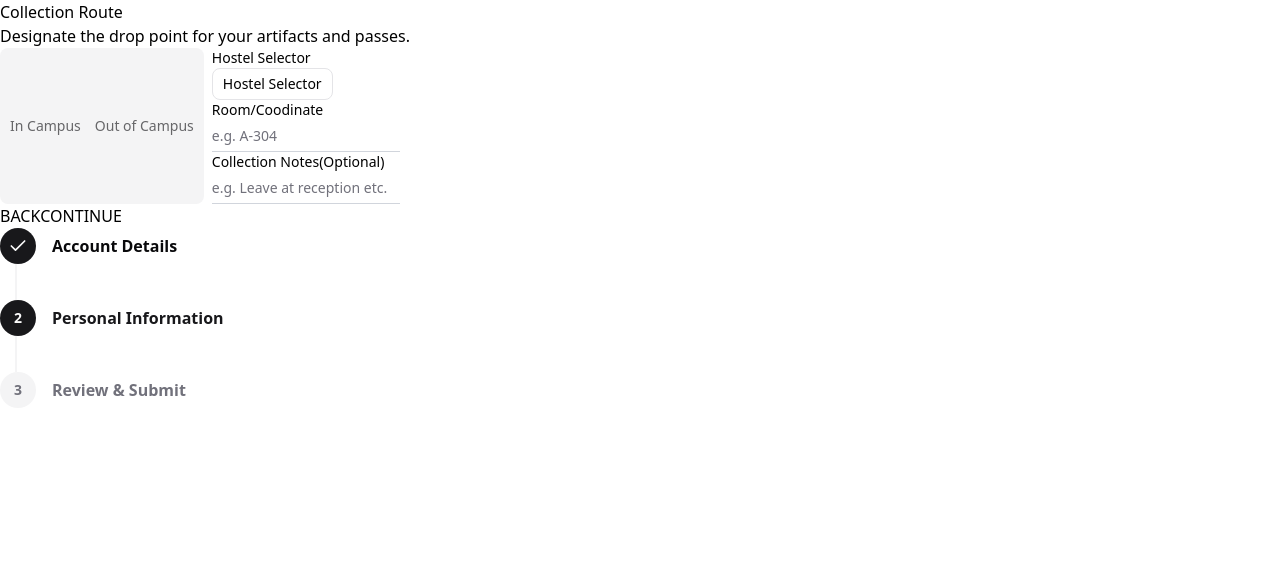
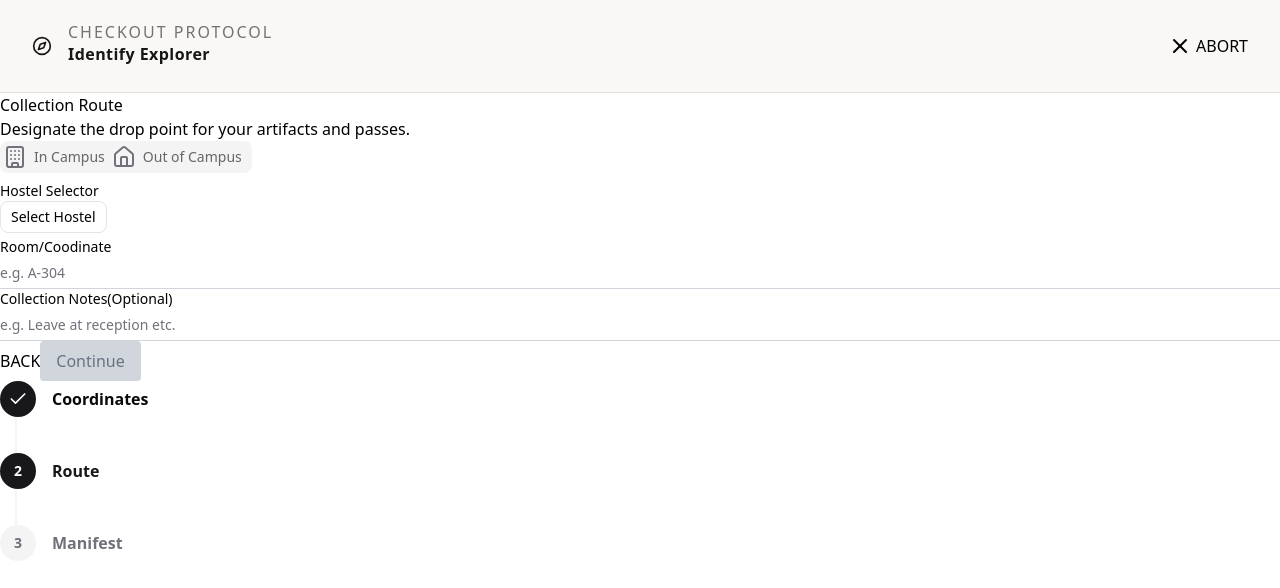
Before and after one commit to Yogitha-009/tedx-merchAndPasses, a Next.js app: page /collectionRoute in a window 1280 px wide. Shown: the top 588 px of the page. Built offline with nearby package versions, Linux system fonts and the light colour scheme.

Commit message:
collection route and checkout coordinated page working

```diff
--- a/app/checkoutCoordinates/page.tsx
+++ b/app/checkoutCoordinates/page.tsx
@@ -1,17 +1,128 @@
+'use client';
+
 import Link from "next/link";
+import{useForm} from "react-hook-form";
+import { zodResolver } from "@hookform/resolvers/zod";
+import { Stepper } from "@/components/modern-ui/stepper";
+import { useRouter } from "next/dist/client/components/navigation";
+import {
+    checkoutCoordinatesSchema,
+    type CheckoutCoordinatesData } from "@/lib/validations/checkoutCoordinatesSchema";
+import {
+  X,
+  Mail,
+  Phone,
+  User,
+} from "lucide-react";
+
 
 export default function CheckoutCoordinates() {
+    const router = useRouter();
+    const steps = [
+    { id: 1, title: "Coordinates" },
+    { id: 2, title: "Route" },
+    { id: 3, title: "Manifest" }
+  ];
+
+  const {
+    register,
+    handleSubmit,
+    formState: { errors, isValid },
+  } = useForm<CheckoutCoordinatesData>({
+    resolver: zodResolver(checkoutCoordinatesSchema),
+    mode: "onChange",
+  });
+
+  const onSubmit = (data: CheckoutCoordinatesData) => {
+    router.push("/collectionRoute");
+  };
+
     return (
         <div>
+            <form onSubmit={handleSubmit(onSubmit)}>
+            <nav className="
+            w-full
+            flex
+            items-center
+            justify-between
+            px-4 md:px-6 lg:px-8
+            py-4 md:py-6
+            border-b
+            border-stone-300/60
+            bg-[#F9F8F6]
+            ">
+                <div className="flex gap-2 md:gap-3 lg:gap-4">
+                <img src="/Icon.svg" alt="icon" height={20} width={20}/>
+                <div>
+                    <p className="
+                    uppercase
+                    font-light
+                    text-[#79716B]
+                    font-weight-400
+                    leading-4
+                    tracking-[2px]
+                    font-size-10
+                    ">checkout protocol</p>
+                    <h1 className="
+                    text-[#171717]
+                    font-size-18
+                    tracking-[0.45px]
+                    leading-7
+                    font-weight-500
+                    font-semibold
+                    ">Identify Explorer</h1>
+                </div>
+                </div>
+                <div className="flex gap-1">
+                    <Link href="/"><X></X></Link>
+                    <p className="
+                    uppercase
+                    ">abort</p>
+                </div>
+            </nav>
+
+            <div>
             <h1>Transmission Details</h1>
             <h2>Please identify yourself for the expedition log.</h2>
+            </div>
+
+            <div className="flex gap-1">
+            <User className="h-4 w-4 my-1"></User>
             <h1>Explorer Designation</h1>
-            <input type="text" name="Full Name" placeholder="Enter your full name" />
+            </div>
+            <input type="text"  placeholder="Enter your full name"
+            {...register("ExplorerDesignation")}
+            />
+            <p>{errors.ExplorerDesignation?.message}</p>
+
+            <div className="flex gap-1">
+            <Mail className="h-4 w-4 my-1"></Mail>
             <h1>Comm Link</h1>
-            <input type="text" name="Comm Link" placeholder="Enter your Email Address" />
+            </div>
+            <input type="text"  placeholder="Email Address"
+            {...register("commLink")}
+            />
+
+            <p>{errors.commLink?.message}</p>
+
+            <div className="flex gap-1">
+            <Phone className="h-4 w-4 my-1"></Phone>
             <h1>Priority Frequency</h1>
-            <input type="text" name="Priority Frequency" placeholder="Enter your phone number" />
-            <Link href="/collectionRoute">Continue</Link>
+            </div>
+            <input type="text"  placeholder="phone number"
+            {...register("priorityFrequency")}
+            />
+
+            <p>{errors.priorityFrequency?.message}</p>
+            <br />
+            <button type="submit"  disabled={!isValid} className={`px-4 py-2 rounded ${isValid
+            ? "bg-black text-white"
+            : "bg-gray-300 text-gray-500 cursor-not-allowed"
+            }`}
+            >Continue
+            </button>
+            </form>
+            <div><Stepper steps={steps} activeStep={0} orientation="vertical" /></div>
         </div>
     );
 }
--- a/app/collectionRoute/page.tsx
+++ b/app/collectionRoute/page.tsx
@@ -1,67 +1,156 @@
+'use client';
+
 import Link from "next/link";
-import { Button } from "@/components/ui/button"
-import { Tabs, TabsContent, TabsList, TabsTrigger } from "@/components/ui/tabs"
+import { Button } from "@/components/ui/button";
+import { Tabs, TabsContent, TabsList, TabsTrigger } from "@/components/ui/tabs";
 import {
   DropdownMenu,
   DropdownMenuContent,
   DropdownMenuGroup,
   DropdownMenuItem,
-  DropdownMenuLabel,
-  DropdownMenuSeparator,
   DropdownMenuTrigger,
-} from "@/components/ui/dropdown-menu"
-import { Input, UnderlineInput } from "@/components/ui/input"
+} from "@/components/ui/dropdown-menu";
+import { Input, UnderlineInput } from "@/components/ui/input";
 import { Stepper } from "@/components/modern-ui/stepper";
+import { X,
+    Building,
+    House,
+} from "lucide-react";
+import { CollectionRouteData, collectionRouteSchema } from "@/lib/validations/collectionRouteSchema";
+import { zodResolver } from "@hookform/resolvers/zod";
+import { useForm } from "react-hook-form";
+import router from "next/dist/shared/lib/router/router";
+import { CheckoutCoordinatesData } from "@/lib/validations/checkoutCoordinatesSchema";
+import { useRouter } from "next/dist/client/components/navigation";
 
 export default function CollectionRoute() {
     const steps = [
-    { id: 1, title: "Account Details" },
-    { id: 2, title: "Personal Information" },
-    { id: 3, title: "Review & Submit" }
+    { id: 1, title: "Coordinates" },
+    { id: 2, title: "Route" },
+    { id: 3, title: "Manifest" }
   ];
+
+  const {
+  register,
+  handleSubmit,
+  setValue,
+  watch,
+  formState: { errors, isValid },
+} = useForm<CollectionRouteData>({
+  resolver: zodResolver(collectionRouteSchema),
+  mode: "onChange",
+  defaultValues: {
+    routeType: "inCampus",
+  },
+});
+
+const onSubmit = (data: CollectionRouteData) => {
+    router.push("/review");
+  };
+const router = useRouter();
+const selectedHostel = watch("hostel");
     return (
         <div>
+            <form onSubmit={handleSubmit(onSubmit)}>
+            <nav className="
+            w-full
+            flex
+            items-center
+            justify-between
+            px-4 md:px-6 lg:px-8
+            py-4 md:py-6
+            border-b
+            border-stone-300/60
+            bg-[#F9F8F6]
+            ">
+                <div className="flex gap-2 md:gap-3 lg:gap-4">
+                <img src="/Icon.svg" alt="icon" height={20} width={20}/>
+                <div>
+                    <p className="
+                    uppercase
+                    font-light
+                    text-[#79716B]
+                    font-weight-400
+                    leading-4
+                    tracking-[2px]
+                    font-size-10
+                    ">checkout protocol</p>
+                    <h1 className="
+                    text-[#171717]
+                    font-size-18
+                    tracking-[0.45px]
+                    leading-7
+                    font-weight-500
+                    font-semibold
+                    ">Identify Explorer</h1>
+                </div>
+                </div>
+                <div className="flex gap-1">
+                    <Link href="/"><X></X></Link>
+                    <p className="
+                    uppercase
+                    ">abort</p>
+                </div>
+            </nav>
+
+            <div>
             <h1>Collection Route</h1>
             <p>Designate the drop point for your artifacts and passes.</p>
-            <Tabs defaultValue="In Campus" className="w-100">
+            </div>
+
+            <Tabs
+            defaultValue="inCampus"
+            onValueChange={(value) =>setValue(
+            "routeType",
+            value as "inCampus" | "outCampus",
+            { shouldValidate: true }
+            )}>
             <TabsList>
-            <TabsTrigger value="In Campus">In Campus</TabsTrigger>
-            <TabsTrigger value="Out of Campus">Out of Campus</TabsTrigger>
+            <Building></Building>
+            <TabsTrigger value="inCampus">In Campus</TabsTrigger>
+            <House></House>
+            <TabsTrigger value="outCampus">Out of Campus</TabsTrigger>
             </TabsList>
-            <TabsContent value="In Campus">
+            <TabsContent value="inCampus">
                 <p>Hostel Selector</p>
                 <DropdownMenu>
                 <DropdownMenuTrigger asChild>
-                <Button variant="outline">Hostel Selector</Button>
+                <Button variant="outline">{selectedHostel || "Select Hostel"}</Button>
                 </DropdownMenuTrigger>
                 <DropdownMenuContent>
                     <DropdownMenuGroup>
-                        <DropdownMenuItem>C.V Raman</DropdownMenuItem>
-                        <DropdownMenuItem>Aryabhatta boys hostel</DropdownMenuItem>
-                        <DropdownMenuItem>Aryabhatta girls hostel</DropdownMenuItem>
-                        <DropdownMenuItem>Asima</DropdownMenuItem>
-                        <DropdownMenuItem>Kalam</DropdownMenuItem>
+                        <DropdownMenuItem onClick={()=>setValue("hostel","C.V Raman",{shouldValidate:true})}>C.V Raman</DropdownMenuItem>
+                        <DropdownMenuItem onClick={()=>setValue("hostel","Aryabhatta boys hostel",{shouldValidate:true})}>Aryabhatta boys hostel</DropdownMenuItem>
+                        <DropdownMenuItem onClick={()=>setValue("hostel","Aryabhatta girls hostel",{shouldValidate:true})}>Aryabhatta girls hostel</DropdownMenuItem>
+                        <DropdownMenuItem onClick={()=>setValue("hostel","Asima",{shouldValidate:true})}>Asima</DropdownMenuItem>
+                        <DropdownMenuItem onClick={()=>setValue("hostel","Kalam",{shouldValidate:true})}>Kalam</DropdownMenuItem>
                     </DropdownMenuGroup>
                 </DropdownMenuContent>
             </DropdownMenu>
+            <p className="text-red-500 text-sm mt-1">{errors.hostel?.message}</p>
             <p>Room/Coodinate</p>
-            <UnderlineInput placeholder="e.g. A-304" />
+            <UnderlineInput placeholder="e.g. A-304" {...register("roomCoordinate")} />
             <p>Collection Notes(Optional)</p>
-            <UnderlineInput placeholder="e.g. Leave at reception etc." />
+            <UnderlineInput placeholder="e.g. Leave at reception etc." {...register("collectionNotes")}  />
             </TabsContent>
-            <TabsContent value="Out of Campus">
+            <TabsContent value="outCampus">
                 <p>Address</p>
-                <UnderlineInput placeholder="e.g. 123, Main Street, City, Country" />
+                <UnderlineInput placeholder="e.g. 123, Main Street, City, Country" {...register("address")}  />
                 <p>Postal Code</p>
-                <UnderlineInput placeholder="e.g. 123456" />
+                <UnderlineInput placeholder="e.g. 123456" {...register("postalCode")} />
                 <p>Collection Notes(Optional)</p>
-                <UnderlineInput placeholder="e.g. Leave at reception etc." />
+                <UnderlineInput placeholder="e.g. Leave at reception etc." {...register("collectionNotes")}     />
             </TabsContent>
             </Tabs>
             <div>
-                <button>BACK</button>
-                <button>CONTINUE</button>
+                <Link href="/checkoutCoordinates">BACK</Link>
+                <button type="submit"  disabled={!isValid} className={`px-4 py-2 rounded ${isValid
+                ? "bg-black text-white"
+                : "bg-gray-300 text-gray-500 cursor-not-allowed"
+                }`}>Continue
+            </button>
             </div>
+            </form>
             <div><Stepper steps={steps} activeStep={1} orientation="vertical" /></div>
         </div>
     );
--- a/components/ui/tabs.tsx
+++ b/components/ui/tabs.tsx
@@ -16,9 +16,12 @@ function Tabs({
       data-slot="tabs"
       data-orientation={orientation}
       className={cn(
-        "group/tabs flex gap-2 data-horizontal:flex-col",
-        className
-      )}
+      orientation === "horizontal"
+      ? "flex flex-col gap-2"
+      : "flex flex-row gap-2",
+      "group/tabs",
+  className
+)}
       {...props}
     />
   )
--- /dev/null
+++ b/lib/validations/checkoutCoordinatesSchema.ts
@@ -0,0 +1,9 @@
+import {z} from "zod";
+
+export const checkoutCoordinatesSchema = z.object({
+    ExplorerDesignation: z.string().min(1, { message: "Name is required" }),
+    commLink: z.string().email({ message: "Invalid email address" }),
+    priorityFrequency: z.string().regex(/^\d{10}$/, { message: "Invalid phone number" }),
+});
+
+export type CheckoutCoordinatesData = z.infer<typeof checkoutCoordinatesSchema>;
--- /dev/null
+++ b/lib/validations/collectionRouteSchema.ts
@@ -0,0 +1,51 @@
+import {z} from "zod";
+
+export const collectionRouteSchema = z.object({
+    routeType:z.enum(["inCampus","outCampus"]),
+
+    hostel:z.string().optional(),
+    roomCoordinate:z.string().optional(),
+
+    address:z.string().optional(),
+    postalCode:z.string().optional(),
+    collectionNotes:z.string().optional(),
+}).superRefine((data, ctx) => {
+  if (data.routeType === "inCampus") {
+    if (!data.hostel) {
+      ctx.addIssue({
+        code: z.ZodIssueCode.custom,
+        path: ["hostel"],
+        message: "Hostel is required",
+      });
+    }
+
+    if (!data.roomCoordinate) {
+      ctx.addIssue({
+        code: z.ZodIssueCode.custom,
+        path: ["roomCoordinate"],
+        message: "Room/Coordinate is required",
+      });
+    }
+  }
+
+  if (data.routeType === "outCampus") {
+    if (!data.address) {
+      ctx.addIssue({
+        code: z.ZodIssueCode.custom,
+        path: ["address"],
+        message: "Address is required",
+      });
+    }
+
+    if (!data.postalCode) {
+      ctx.addIssue({
+        code: z.ZodIssueCode.custom,
+        path: ["postalCode"],
+        message: "Postal Code is required",
+      });
+    }
+  }
+});
+
+export type CollectionRouteData =
+  z.infer<typeof collectionRouteSchema>;
--- a/package.json
+++ b/package.json
@@ -9,6 +9,7 @@
     "lint": "eslint"
   },
   "dependencies": {
+    "@hookform/resolvers": "^5.4.0",
     "class-variance-authority": "^0.7.1",
     "clsx": "^2.1.1",
     "lucide-react": "^1.17.0",
@@ -17,9 +18,11 @@
     "radix-ui": "^1.4.3",
     "react": "19.2.4",
     "react-dom": "19.2.4",
+    "react-hook-form": "^7.77.0",
     "shadcn": "^4.8.3",
     "tailwind-merge": "^3.6.0",
-    "tw-animate-css": "^1.4.0"
+    "tw-animate-css": "^1.4.0",
+    "zod": "^4.4.3"
   },
   "devDependencies": {
     "@tailwindcss/postcss": "^4",
```
Also changed, not shown: app/review/page.tsx (added, +7 -0 lines), public/Icon.svg (added), 1 other file (tests, documents, lock files or other folders).
